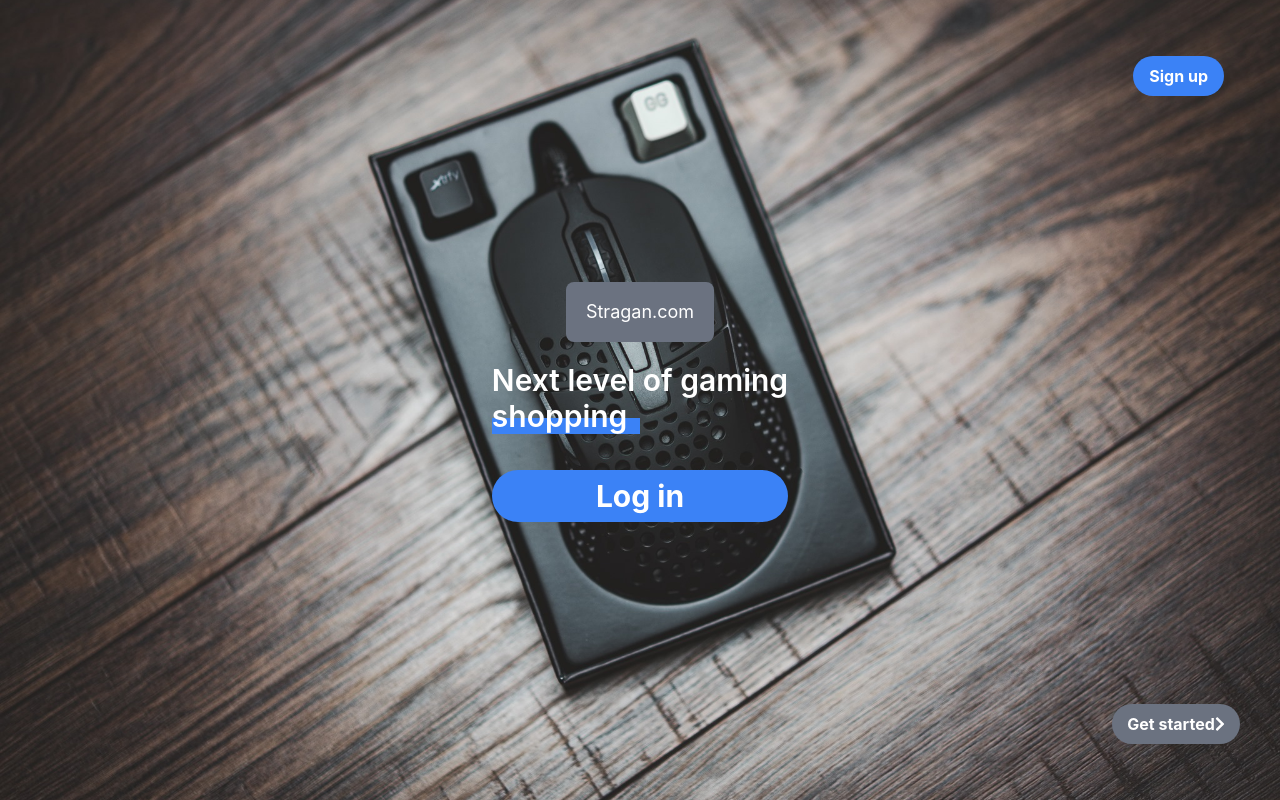
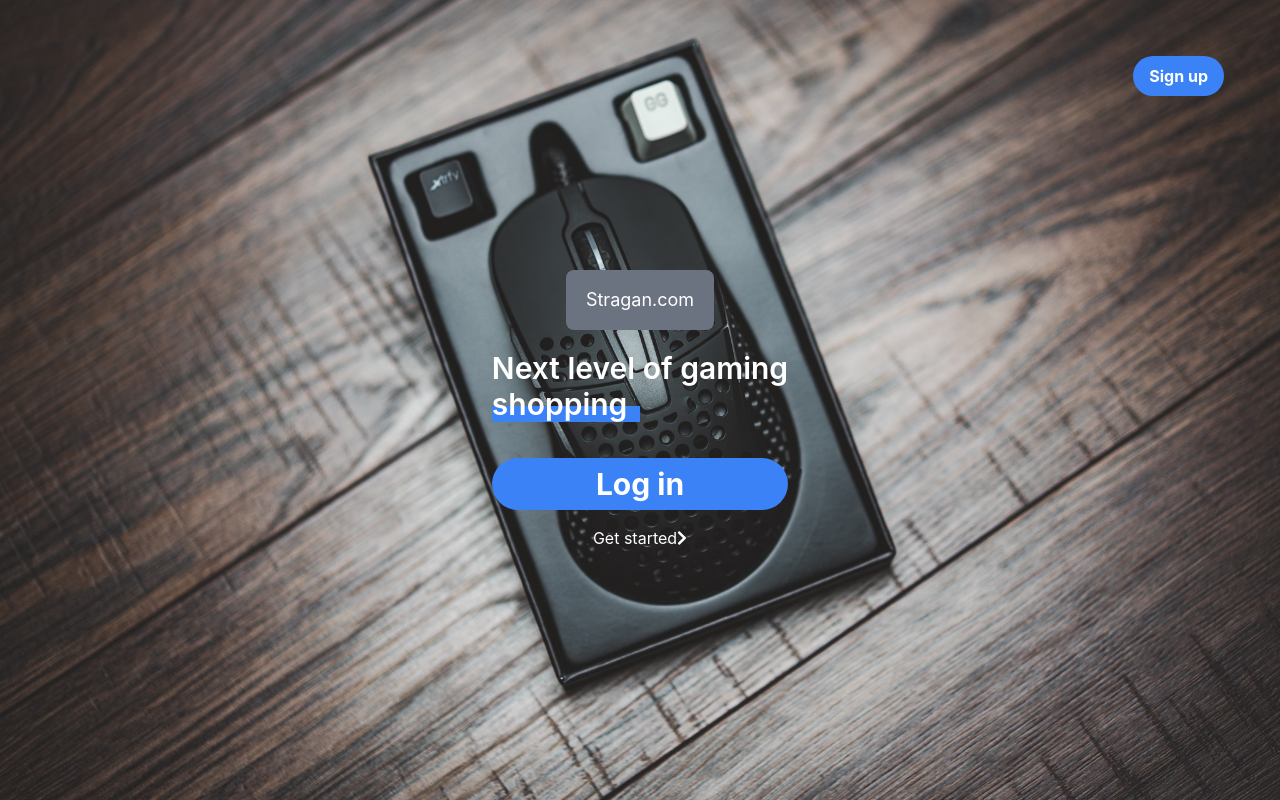
Before and after one commit to dr0er/ecommerce-gaming-shop, a React (Create React App) app in the folder Frontend/: page / in a window 1280 px wide. Built offline with nearby package versions, Linux system fonts and the light colour scheme.

Commit message:
rebasing

```diff
--- a/Frontend/package.json
+++ b/Frontend/package.json
@@ -17,6 +17,7 @@
     "@types/react-dom": "^17.0.9",
     "@types/react-helmet": "^6.1.2",
     "clsx": "^1.1.1",
+    "daisyui": "^1.14.0",
     "i18next": "^20.4.0",
     "react": "^17.0.2",
     "react-dom": "^17.0.2",
--- a/Frontend/src/Components/landingPage/LandingPage.tsx
+++ b/Frontend/src/Components/landingPage/LandingPage.tsx
@@ -1,4 +1,3 @@
-import React from 'react'
 import { FontAwesomeIcon } from '@fortawesome/react-fontawesome'
 import { faChevronRight } from '@fortawesome/free-solid-svg-icons'
 import { Link } from 'react-router-dom'
@@ -22,8 +21,8 @@ export const LandingPage = () => {
         </button>
       </div>
 
-      <div className="bg-gray-500 font-bold text-white py-2 rounded-full my-4 w-32 flex justify-center hover:bg-gray-700 absolute bottom-10 right-10">
-        <Link to="/">
+      <div className="button_GetStarted">
+        <Link to="/signup">
           Get started
           <FontAwesomeIcon icon={faChevronRight} />
         </Link>
--- a/Frontend/src/Components/registerPage/RegisterBtn.tsx
+++ b/Frontend/src/Components/registerPage/RegisterBtn.tsx
@@ -1,4 +1,4 @@
-export default function RegisterBtn(props: {btnText: string, register: any}) {
+export default function RegisterBtn(props: { btnText: string; register: any }) {
   return (
     <div>
       <button
--- a/Frontend/src/Components/registerPage/RegisterPage.tsx
+++ b/Frontend/src/Components/registerPage/RegisterPage.tsx
@@ -2,7 +2,7 @@ import RegisterForm from '../registerPage/RegisterForm'
 import { Link } from 'react-router-dom'
 import BackToMain from '../registerPage/BackToMain'
 
-const LoginPage = () => {
+const RegisterPage = () => {
   return (
     <div className="h-screen text-grey-light py-6 flex flex-col gap-6 align-middle  max-w-md px-6 md: mx-auto">
       <BackToMain />
@@ -21,4 +21,4 @@ const LoginPage = () => {
   )
 }
 
-export default LoginPage
+export default RegisterPage
--- a/Frontend/src/Utilities/routes.ts
+++ b/Frontend/src/Utilities/routes.ts
@@ -1,5 +1,4 @@
 export enum Routes {
   index = '/',
-  itemDetails = '/itemDetails',
-  mainPage = '/mainPage',
+  signup = '/signup',
 }
--- a/Frontend/src/routing/Routing.tsx
+++ b/Frontend/src/routing/Routing.tsx
@@ -1,9 +1,9 @@
-import React from 'react'
 import { Switch, Route } from 'react-router-dom'
 import { Routes } from '../Utilities/routes'
 import { LandingPage } from '../Components/landingPage/LandingPage'
 import ItemDetails from '../Components/ItemDetails/ItemDetails'
 import { MainPage } from '../Components/MainPage/MainPage'
+import RegisterPage from '../Components/registerPage/RegisterPage'
 
 export const Routing = () => {
   return (
@@ -19,6 +19,9 @@ export const Routing = () => {
       <Route path={Routes.mainPage}>
         <MainPage />
       </Route>
+      <Route path={Routes.signup} exact>
+        <RegisterPage />
+      </Route>
     </Switch>
   )
 }
--- a/Frontend/tailwind.config.js
+++ b/Frontend/tailwind.config.js
@@ -15,5 +15,5 @@ module.exports = {
   variants: {
     extend: {},
   },
-  plugins: [],
+  plugins: [require('daisyui')],
 }
```
Also changed, not shown: Frontend/src/Components/registerPage/BackToMain.tsx (+6 -6 lines), 1 other file (tests, documents, lock files or other folders). Lines whose indentation alone changed are shown as unchanged.
